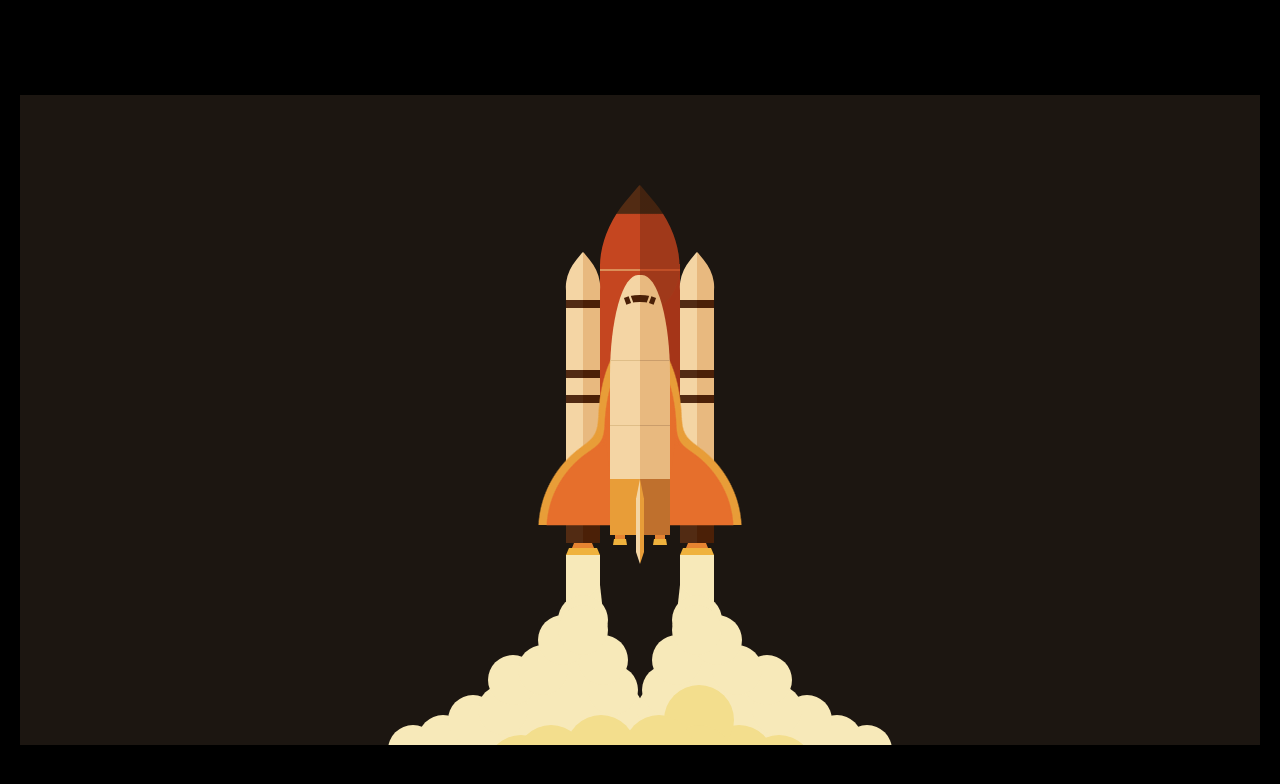
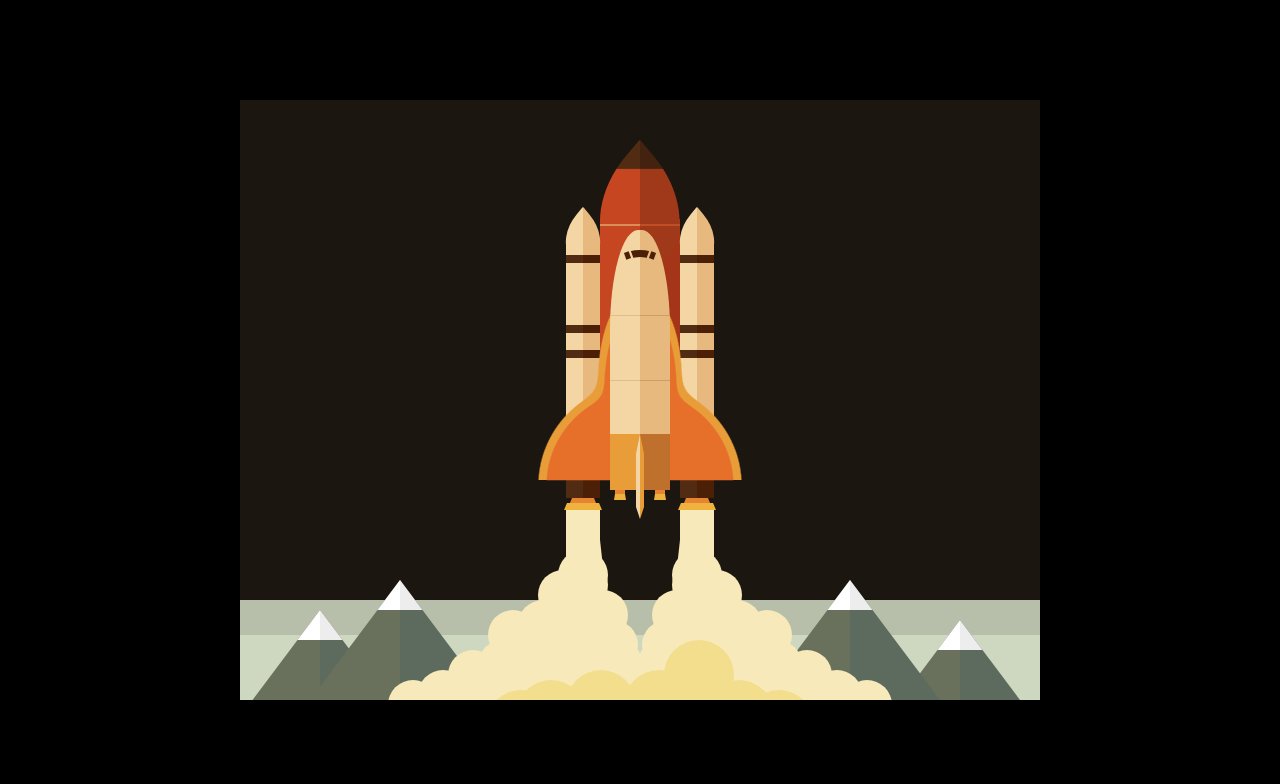
Before and after one commit to jimmaaay/CSS-Space-Scene, a website: page src/index.html in a window 1280 px wide. Drawn offline with nearby package versions, Linux system fonts and the light colour scheme; files that its build step writes are made by us from their sources.

Commit message:
Started adding in planet detail

```diff
--- a/src/index.html
+++ b/src/index.html
@@ -8,7 +8,7 @@
   <link rel="stylesheet" href="styles/main.css">
 </head>
 <body>
-  <svg style="display: none;">
+  <svg style="height: 0; overflow: hidden;">
     <filter id="goo">
       <feGaussianBlur in="SourceGraphic" stdDeviation="10" result="blur" />
       <feColorMatrix in="blur" mode="matrix" values="1 0 0 0 0  0 1 0 0 0  0 0 1 0 0  0 0 0 18 -7" result="goo" />
@@ -80,6 +80,13 @@
 
     </div>
 
+    <section class="planet">
+      <div class="mountain mountain--1"></div>
+      <div class="mountain mountain--2"></div>
+      <div class="mountain mountain--3"></div>
+      <div class="mountain mountain--4"></div>
+    </section>
+
   </main>
 
 
--- a/src/styles/_base.scss
+++ b/src/styles/_base.scss
@@ -18,6 +18,10 @@ html {
   --darkTrail: #f3de8d;
 }
 
+*, *::before, *::after {
+  box-sizing: border-box;
+}
+
 body {
   min-height: 100vh;
   margin: 0;
@@ -32,7 +36,9 @@ body {
 
 .scene {
   background: #1c1611;
-  padding-bottom: 22em; // Useful for the side boosters trail
-  padding-top: 10em;
   overflow: hidden;
+  position: relative;
+  width: 80em;
+  height: 60em;
+  margin: auto;
 }
--- a/src/styles/_big-rocket-ting.scss
+++ b/src/styles/_big-rocket-ting.scss
@@ -6,6 +6,8 @@
   position: relative;
   border-top-left-radius: 7em 9em;
   border-top-right-radius: 7em 9em;
+  margin-top: 5em;
+  z-index: 2;
 
   &::before,
   &::after {
--- /dev/null
+++ b/src/styles/_mountain.scss
@@ -0,0 +1,40 @@
+.mountain {
+  position: absolute;
+  width: 18em;
+  height: 12em;
+  background: linear-gradient(to right, #69705b 50%, #5d6a5e 50%);
+  clip-path: polygon(50% 0%, 0% 100%, 100% 100%);
+
+  &::before {
+    content: '';
+    display: block;
+    position: absolute;
+    top: 0;
+    left: 0;
+    right: 0;
+    height: 3em;
+    background: linear-gradient(to right, #fff 50%, #ededed 50%);
+  }
+
+  &--1 {
+    left: -1em;
+    bottom: -3em;
+  }
+
+  &--2 {
+    left: 7em;
+    bottom: 0;
+  }
+
+  &--3 {
+    right: 10em;
+    bottom: 0;
+    z-index: 1;
+  }
+
+  &--4 {
+    right: -1em;
+    bottom: -4em;
+  }
+
+}
--- /dev/null
+++ b/src/styles/_planet.scss
@@ -0,0 +1,9 @@
+.planet {
+  height: 10em;
+  position: absolute;
+  bottom: 0;
+  left: 0;
+  right: 0;
+  z-index: 1;
+  background: linear-gradient(to bottom, #b7bfaa 3.5em, #ced8c1 3.5em);
+}
--- a/src/styles/_side-booster.scss
+++ b/src/styles/_side-booster.scss
@@ -75,7 +75,7 @@
       content: '';
       display: block;
       height: 0;
-      width: 1.8em;
+      width: 2.6em;
       border-bottom: 0.5em solid var(--engineOrange);
       border-left: 0.2em solid transparent;
       border-right: 0.2em solid transparent;
@@ -86,10 +86,11 @@
       content: '';
       display: block;
       height: 0;
-      width: 2.8em;
+      width: 3.8em;
       border-bottom: 0.7em solid var(--engineYellow);
       border-left: 0.3em solid transparent;
       border-right: 0.3em solid transparent;
+      margin: 0 0 0 -0.2em;
     }
 
   }
--- a/src/styles/main.scss
+++ b/src/styles/main.scss
@@ -1,4 +1,6 @@
-@import "base.scss";
-@import "big-rocket-ting.scss";
-@import "space-shuttle.scss";
-@import "side-booster.scss";
+@import "base";
+@import "big-rocket-ting";
+@import "space-shuttle";
+@import "side-booster";
+@import "planet";
+@import "mountain";
```
